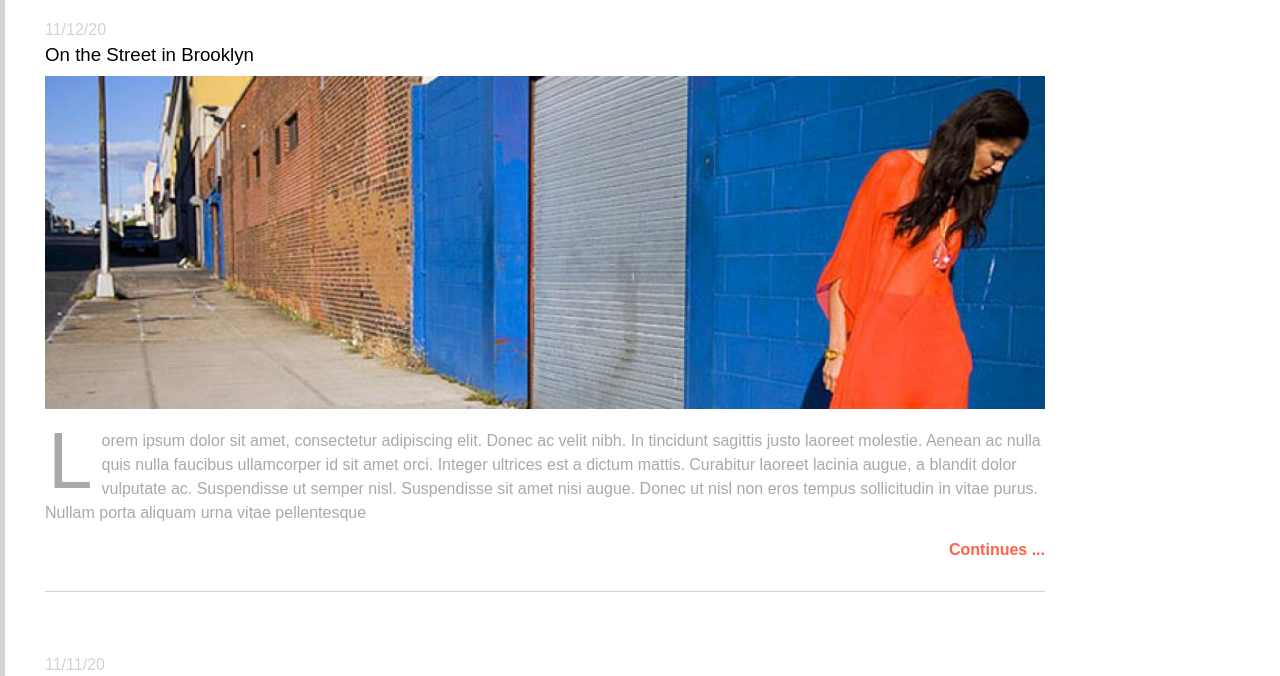
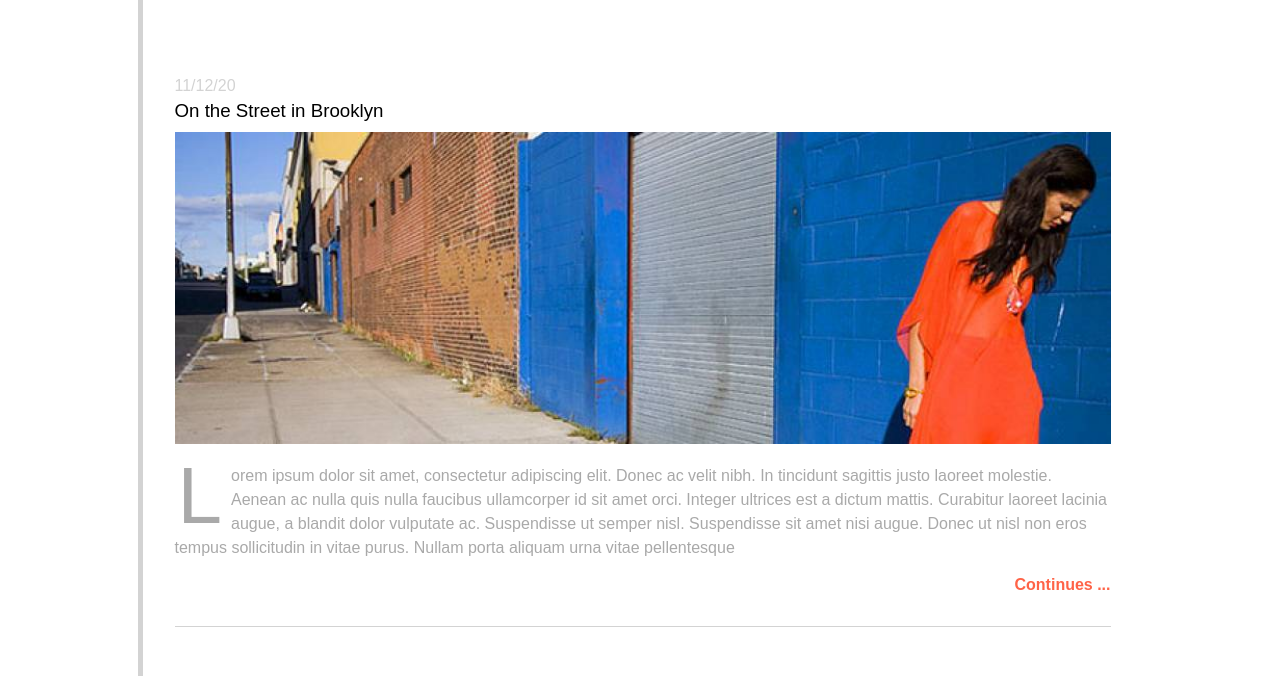
Before and after one commit to Dpdesai/fashion-blog-html, a plain HTML site: page html/index.html in a window 1280 px wide. Shown: the part 177-853 px from the top of the page. Drawn offline with Linux system fonts and the light colour scheme.

Commit message:
styling changes

```diff
--- a/html/assets/styles/styles.css
+++ b/html/assets/styles/styles.css
@@ -1,12 +1,9 @@
-html{
-    border-left: 5px solid lightgray;
-}
-
 body {
     max-width: 1000px;
     min-height: 100%;
     font-family: sans-serif;
-    padding-left: 2rem;
+    margin: auto;
+    border-left: 5px solid lightgray;
 }
 
 h1 {
@@ -20,6 +17,10 @@ h2 {
     font-weight: 400;
     margin-top: 5px;
     margin-bottom: 20px;
+}
+
+header, main, footer {
+    padding: 1rem 2rem;
 }
 
 main {
```
